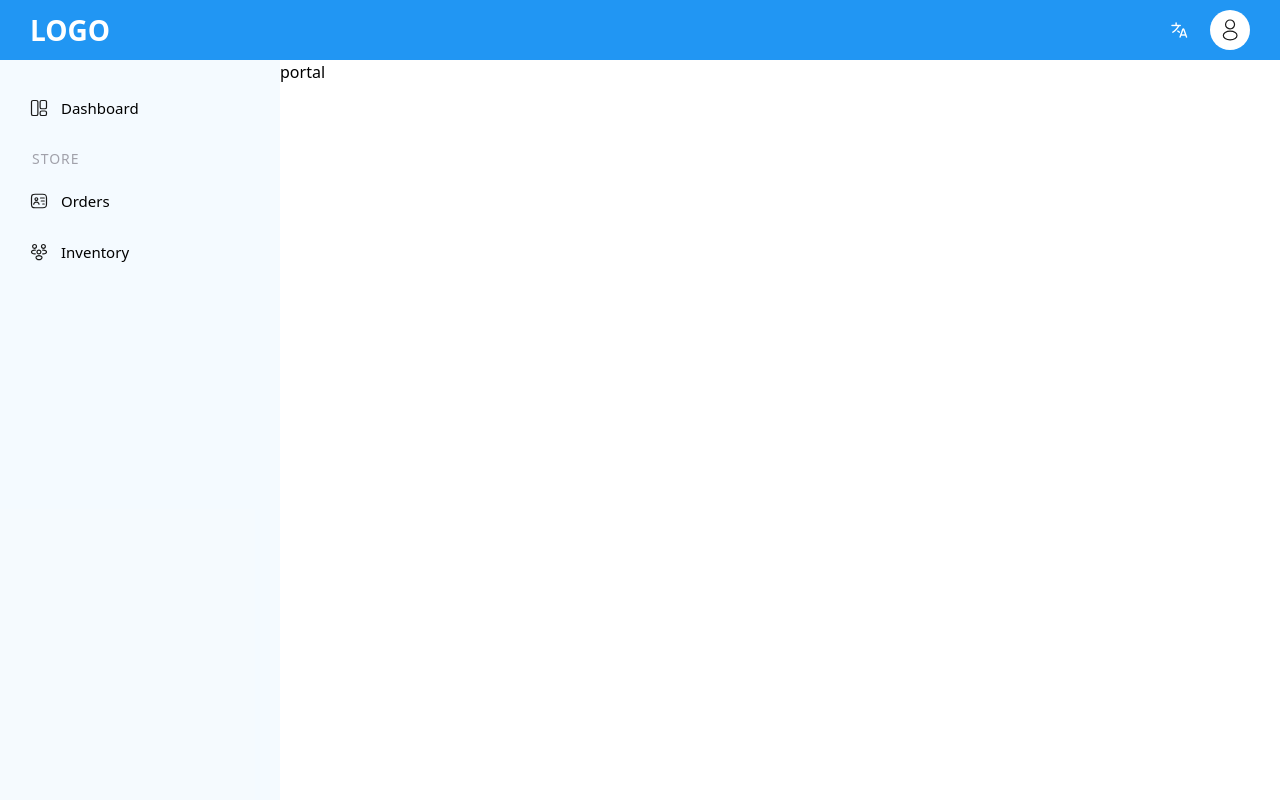
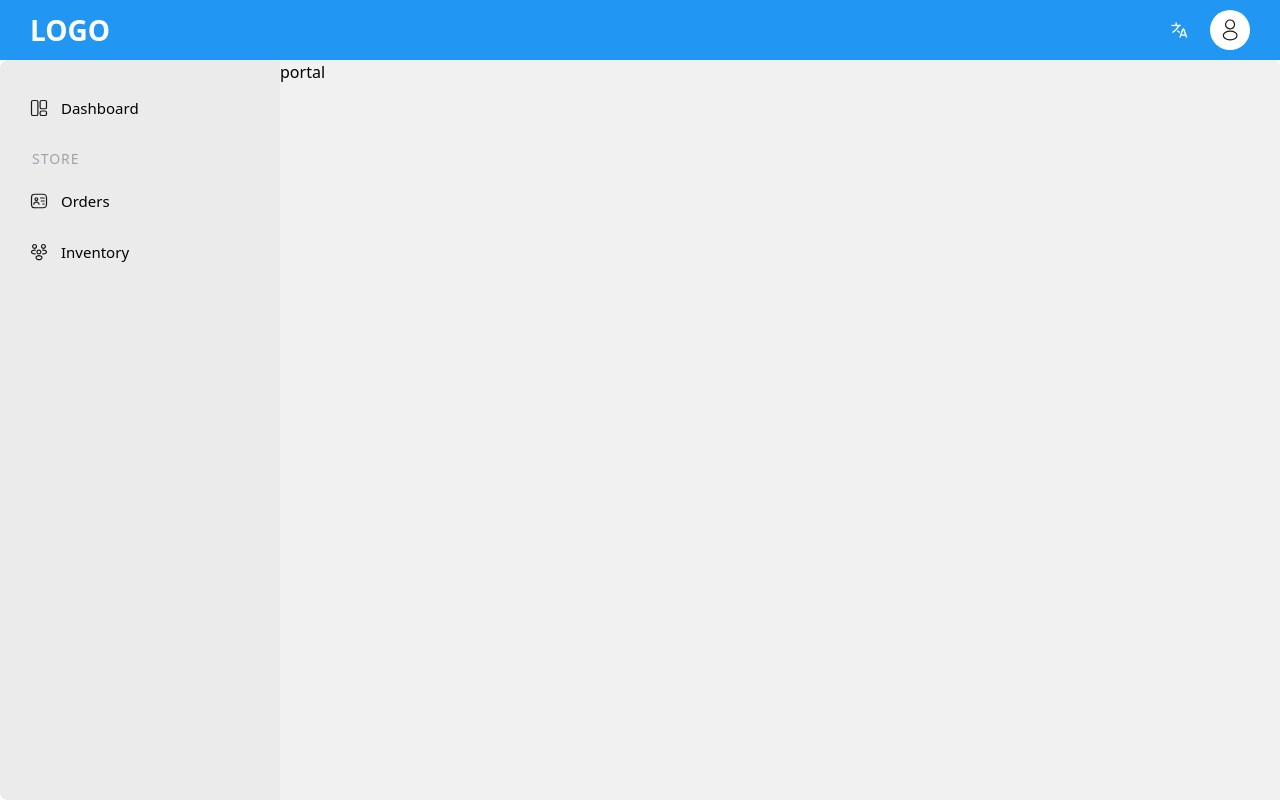
Before and after one commit to Amwhiz-Dev/aw-nextjs-boilerplate, a Next.js app: page /portal in a window 1280 px wide. Built offline with nearby package versions, Linux system fonts and the light colour scheme.

Commit message:
fix: side nav-ui

```diff
--- a/src/component/SideNavModule/sideNav.module.scss
+++ b/src/component/SideNavModule/sideNav.module.scss
@@ -1,5 +1,4 @@
 .card {
-    max-height: calc(100dvh - 60px);
-    scrollbar-width:none;
-    @apply transition-all duration-[20000] ease-in-out pt-[15px] bg-[#2195f30c] w-[280px] overflow-y-scroll sticky top-[60px];
+    max-height: calc(100dvh - 50px);
+    @apply transition-all duration-[20000] ease-in-out pt-[15px] min-w-[280px] sticky top-[60px] flex-none;
 }
--- a/src/layout/Portal/index.tsx
+++ b/src/layout/Portal/index.tsx
@@ -8,16 +8,12 @@ const HomeLayout: React.FC<{ children: ReactNode }> = ({ children }) => {
   const pathname = usePathname();
   const isPortalPath = useMemo(() => pathname?.includes("/portal"), [pathname]);
 
-  const mainCardClass = `${style.card} ${
-    isPortalPath ? style.expand : style.width_full
-  }`;
-
   return (
     <div>
       <Header />
       <main className={style.main_layout}>
         {isPortalPath && <SideNavModule />}
-        <div className={mainCardClass}>
+        <div className={style.card}>
           <div>{children}</div>
         </div>
       </main>
--- a/src/layout/Portal/layout.module.scss
+++ b/src/layout/Portal/layout.module.scss
@@ -1,26 +1,24 @@
 .main_layout {
-    min-height: calc(100dvh - 60px);
-    @apply bg-white min-w-full flex !important;
+    @apply bg-menu min-w-full rounded-lg flex flex-row;
 
     .card {
-        min-height: calc(100dvh - 60px);
-        @apply bg-white  relative;
-
-        .btn {
-            @apply bg-red-100 size-[32px] absolute left-[25px] top-[25px] cursor-pointer;
-        }
+      height: calc(100dvh - 60px);
+      scrollbar-width: thin;
+      scrollbar-color: var(--scrollbar-thumb, #ccc)
+        var(--scrollbar-track, transparent);
+      @apply bg-background rounded-tr-md overflow-y-auto flex-1 overflow-auto;
     }
 
-    .expand {
-        min-width: calc(100vw - 280px);
+    .card::-webkit-scrollbar {
+      width: 3px;
     }
 
-    .colapse {
-        min-width: calc(100vw - 60px);
+    .card::-webkit-scrollbar-thumb {
+      background-color: var(--scrollbar-thumb, #ccc);
+      border-radius: 9999px;
     }
 
-    .width_full {
-        @apply min-w-full;
-
+    .card::-webkit-scrollbar-track {
+      background-color: var(--scrollbar-track, transparent);
     }
-}
+  }
```
